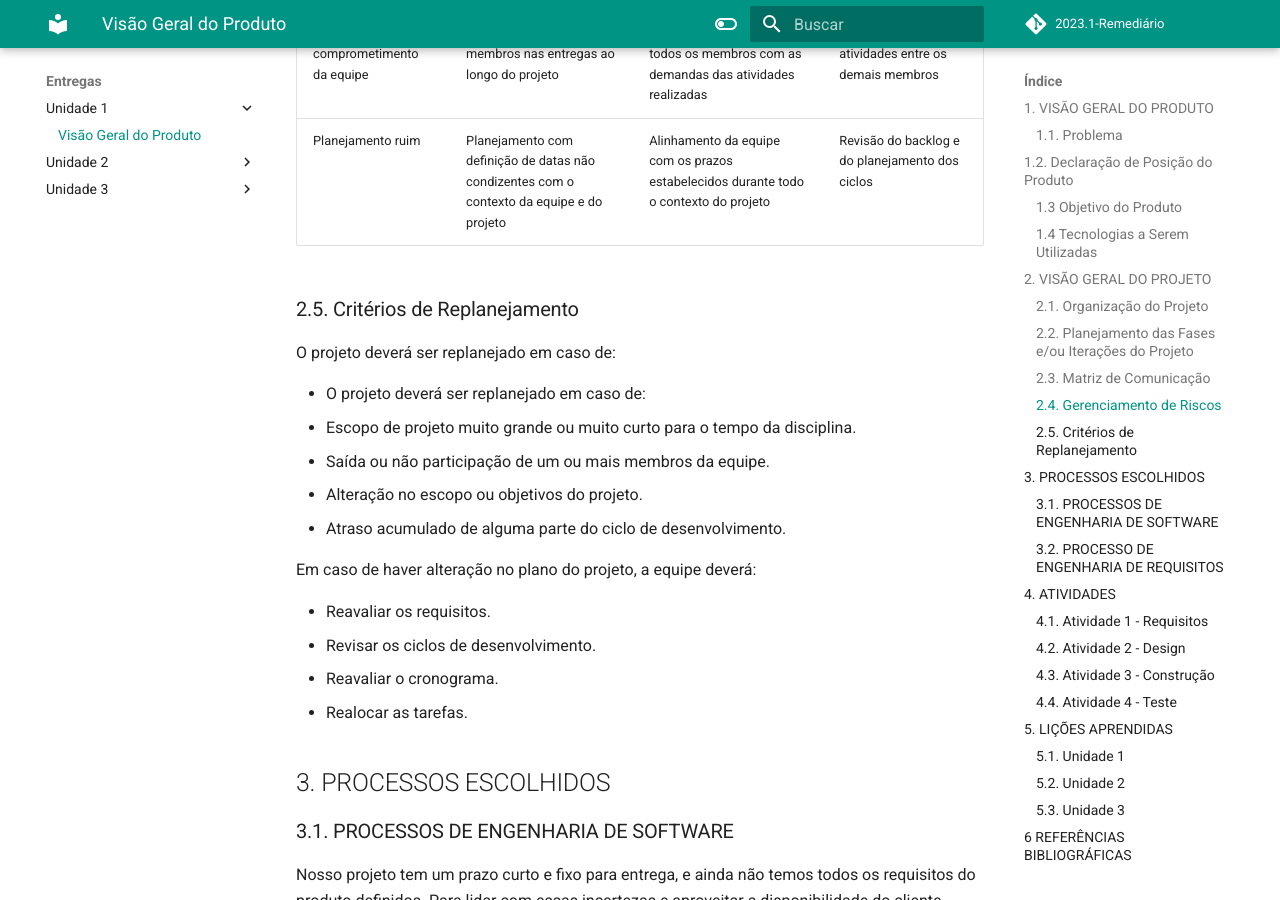
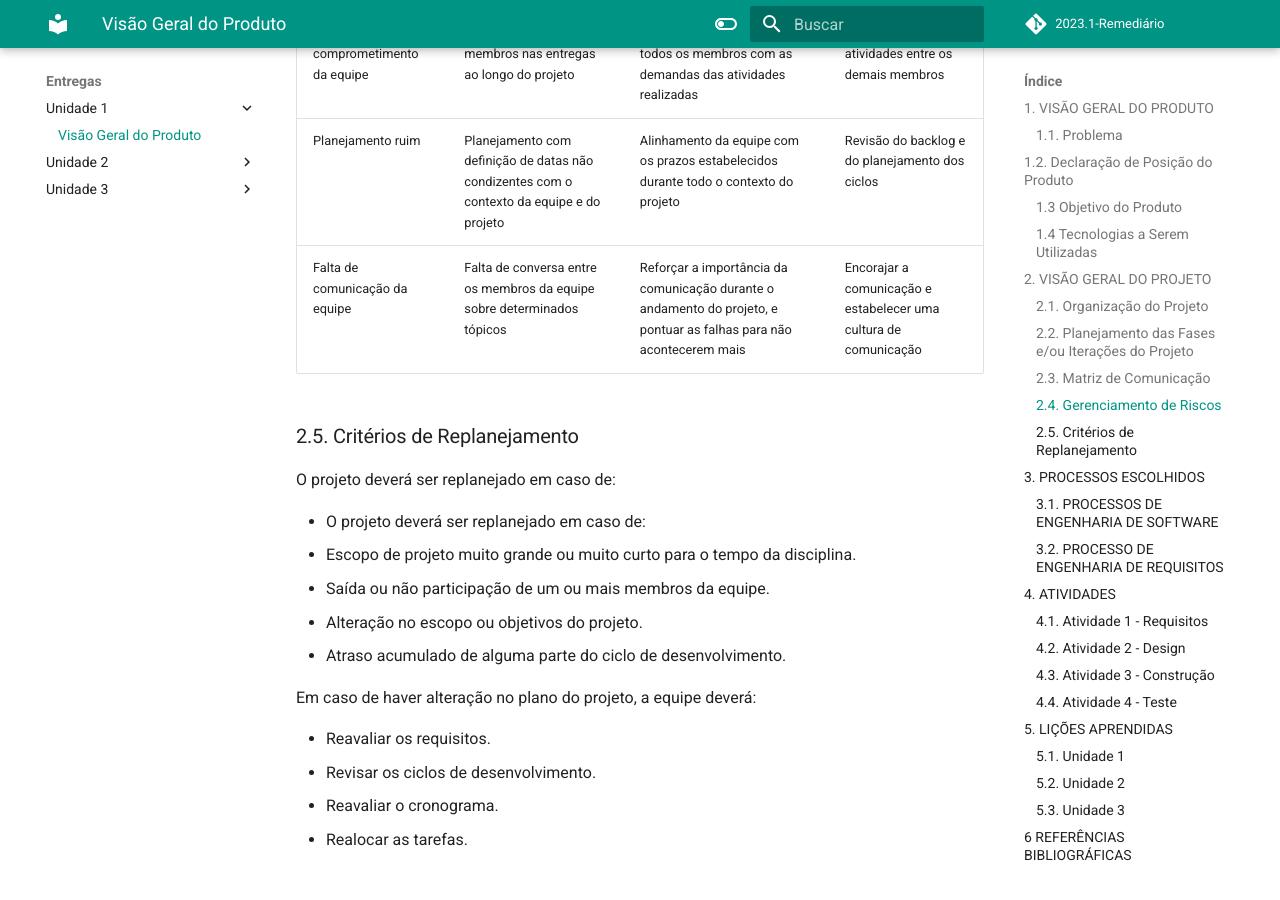
Before and after one commit to mdsreq-fga-unb/2023.1-Remediario, an MkDocs documentation site: the page built from docs/entregas/unidade1/VisaoProdutoProjeto.md, in a window 1280 px wide and 900 px high, scrolled down 4859 px. Built offline with MkDocs 1.6.1 and Material for MkDocs 9.7.7, drawn with Linux system fonts in a browser that asks for light colours; comment, search, counter and statistics services are not loaded; some of the changed text lies outside the part shown.

Commit message:
Adição de risco

```diff
--- a/docs/entregas/unidade1/VisaoProdutoProjeto.md
+++ b/docs/entregas/unidade1/VisaoProdutoProjeto.md
@@ -111,6 +111,7 @@ A equipe deverá ter uma comunicação periódica como evidenciado na tabela:
 | Alteração do escopo                 | Definição de um escopo muito grande se tornando a sua execução inviável                   | Não subestimar a quantidade de funcionalidades que podem ser entregues em um ciclo     | Revisão do backlog e do planejamento dos ciclos                       |
 | Baixo comprometimento da equipe     | Baixo rendimento dos membros nas entregas ao longo do projeto                             | Manter um alinhamento de todos os membros com as demandas das atividades realizadas    | Reatribuição das atividades entre os demais membros                   |
 | Planejamento ruim                   | Planejamento com definição de datas não condizentes com o contexto da equipe e do projeto | Alinhamento da equipe com os prazos estabelecidos durante todo o contexto do projeto   | Revisão do backlog e do planejamento dos ciclos                       |
+| Falta de comunicação da equipe      | Falta de conversa entre os membros da equipe sobre determinados tópicos                   | Reforçar a importância da comunicação durante o andamento do projeto, e pontuar as falhas para não acontecerem mais | Encorajar a comunicação e estabelecer uma cultura de comunicação |
 
 ### 2.5. Critérios de Replanejamento
 
@@ -203,3 +204,4 @@ Uso de medicamentos de forma incorreta: <a href="http://www.conselho.saude.gov.b
 | -------- | ------ | ------------------ | --------------------- |
 | 24/04/23 | 1.0    | Criação do arquivo | Júlio, Luan e Rodrigo |
 | 25/04/23 | 1.1    | Correção unidade 1 |                       |
+| 26/06/23 | 1.2    |                    | Mateus de Almeida     |
```
